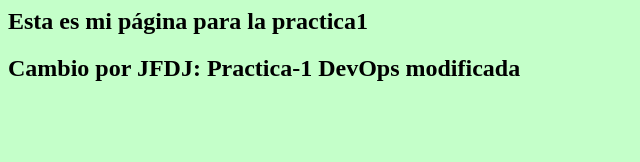
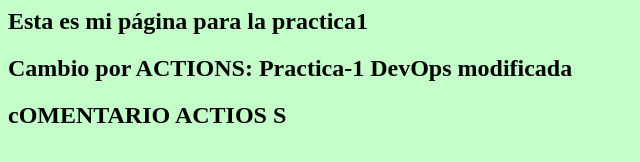
Before and after one commit to dzamoraperez/Practica-Clase2-Denis, a plain HTML site: page Practica1.html in a window 1280 px wide. Shown: the whole page, without its empty margins (0-640 px from the left). Drawn offline with Linux system fonts and the light colour scheme.

Commit message:
Comentario para actions

```diff
--- a/Practica1.html
+++ b/Practica1.html
@@ -9,6 +9,7 @@
 </head>
 <body>
     <h2>Esta es mi página para la practica1</h2>
-    <h2>Cambio por JFDJ: Practica-1 DevOps modificada</h2>
+    <h2>Cambio por ACTIONS: Practica-1 DevOps modificada</h2>
+    <H2>cOMENTARIO ACTIOS S</H2>
    </body>
 </html>
```
